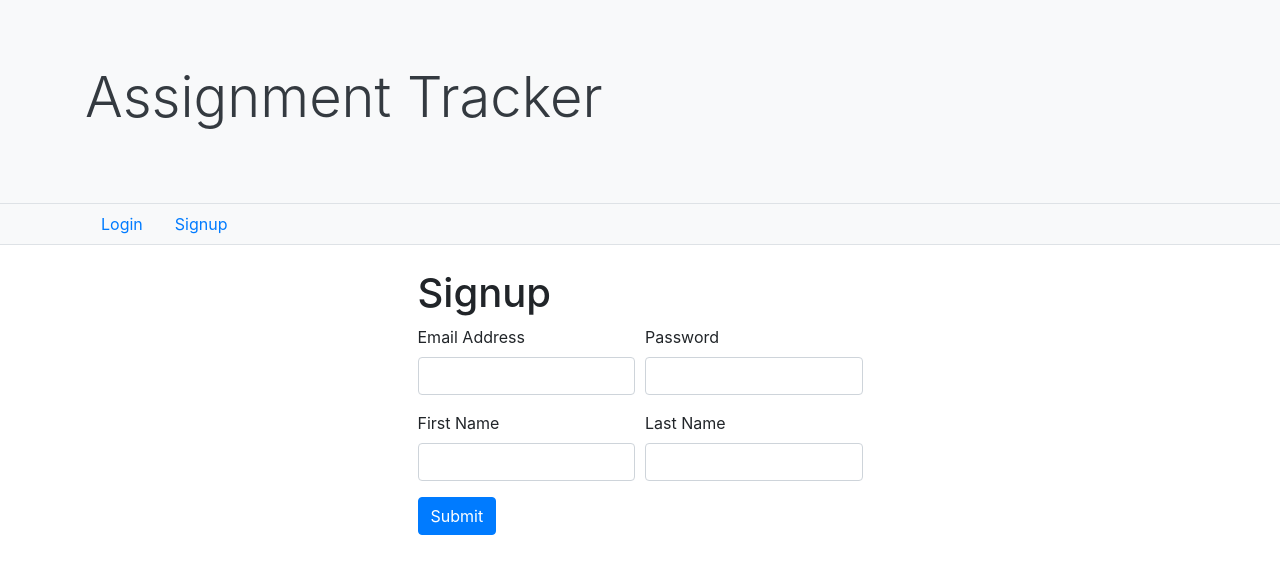
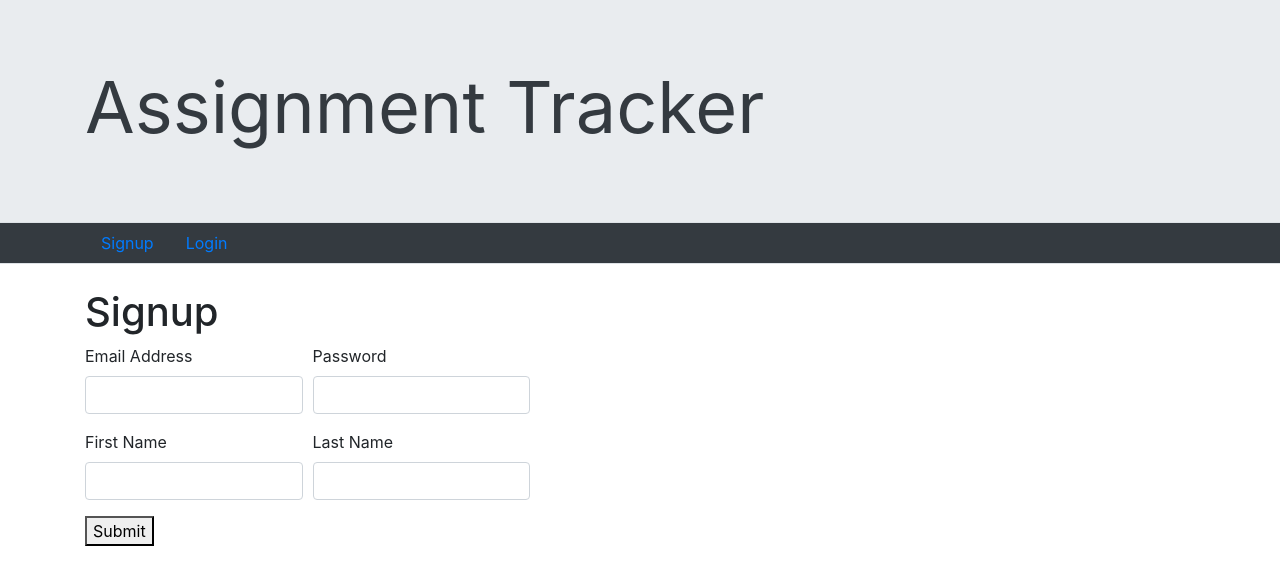
Before and after one commit to oieeri26/js400-final-project-frontend, a React (Create React App) app: page /signup in a window 1280 px wide. Shown: the top 584 px of the page. Built offline with nearby package versions, Linux system fonts and the light colour scheme; no server answers.

Commit message:
adding some styling

```diff
--- a/src/components/auth/Login.Component.js
+++ b/src/components/auth/Login.Component.js
@@ -48,7 +48,7 @@ class Form extends React.Component {
             value={this.state.password} />
         </div>
         </div>
-        <button type='submit' className='btn btn-primary'>Submit</button>
+        <button type='submit' className='btn-basic'>Submit</button>
       </form>
     )
   }
--- a/src/components/auth/Login.Form.js
+++ b/src/components/auth/Login.Form.js
@@ -3,7 +3,7 @@ import Form from './Login.Component'
 
 export default ({ onSubmit }) => (
   <main className='container'>
-    <section className='row justify-content-md-center'>
+    <section className='row justify'>
       <div className='col col-lg-5'>
         <h1>Login</h1>
         <Form onSubmit={onSubmit} />
--- a/src/components/auth/Signup.Component.js
+++ b/src/components/auth/Signup.Component.js
@@ -74,7 +74,7 @@ class Form extends React.Component {
             required />
         </div>
         </div>
-        <button type='submit' className='btn btn-primary'>Submit</button>
+        <button type='submit' className='btn-basic'>Submit</button>
       </form>
     )
   }
--- a/src/components/auth/Signup.Form.js
+++ b/src/components/auth/Signup.Form.js
@@ -3,7 +3,7 @@ import Form from './Signup.Component'
 
 export default ({ onSubmit }) => (
   <main className='container'>
-    <section className='row justify-content-md-center'>
+    <section className='row justify'>
       <div className='col col-lg-5'>
         <h1>Signup</h1>
         <Form onSubmit={onSubmit} />
--- a/src/components/posts/List/List.js
+++ b/src/components/posts/List/List.js
@@ -4,7 +4,7 @@ import Actions from './List.Actions'
 
 export default ({ currentUserId, destroyAssignment, user }) => {
   const posts = user.posts.map(post => (
-    <div key={post._id} className='card'>
+    <div key={post._id} className='card text-muted d-flex'>
       <div className='card-body'>
         <p className='card-text'>{ post.assignmentTitle }</p>
         <p className='card-text'>{ post.projectDescription}</p>
--- a/src/components/shared/Header.js
+++ b/src/components/shared/Header.js
@@ -1,9 +1,9 @@
 import React from 'react'
 
 const Header = () => (
-  <header className='jumbotron jumbotron-fluid bg-light text-dark border-bottom mb-0'>
+  <header className='jumbotron jumbotron-fluid bg-grey text-dark border-bottom mb-0'>
     <div className='container'>
-      <h1 className='display-4'>Assignment Tracker</h1>
+      <h1 className='display-3'><b>Assignment Tracker</b></h1>
     </div>
   </header>
 )
--- a/src/components/shared/Navigation/Navigation.Student.AuthenticatedLinks.js
+++ b/src/components/shared/Navigation/Navigation.Student.AuthenticatedLinks.js
@@ -10,7 +10,7 @@ const AuthenticatedLinks = ({ currentUserId, logoutUser, history }) => {
   return (
     <ul className='nav justify-content'>
       <li className='nav-item'>
-        <Link className='nav-link' to={`/users/5d644d32d84d5f2efc16aab2/posts`}>Home</Link>
+        <Link className='nav-link' to={`/users/5d64723f31a7b54f2870f44a/posts`}>Home</Link>
       </li>
       <li className='nav-item'>
         <Link className='nav-link' to='/students'>All Students</Link>
--- a/src/components/shared/Navigation/Navigation.UnauthenticatedLinks.js
+++ b/src/components/shared/Navigation/Navigation.UnauthenticatedLinks.js
@@ -4,10 +4,10 @@ import { Link } from 'react-router-dom'
 export default () => (
   <ul className='nav justify-content'>
     <li className='nav-item'>
-      <Link className='nav-link' to='/login'>Login</Link>
+      <Link className='nav-link' to='/signup'>Signup</Link>
     </li>
     <li className='nav-item'>
-      <Link className='nav-link' to='/signup'>Signup</Link>
+      <Link className='nav-link' to='/login'>Login</Link>
     </li>
   </ul>
 )
--- a/src/components/shared/Navigation/Navigation.js
+++ b/src/components/shared/Navigation/Navigation.js
@@ -5,7 +5,7 @@ import AuthenticatedStudentLinks from './Navigation.Student.AuthenticatedLinks'
 import UnauthenticatedLinks from './Navigation.UnauthenticatedLinks'
 
 export default ({ currentUserId, logoutUser }) => (
-  <section className='bg-light border-bottom mb-4'>
+  <section className='bg-dark border-bottom mb-4'>
     <div className='container'>
       {
         currentUserId
--- a/src/components/users/List/List.js
+++ b/src/components/users/List/List.js
@@ -1,20 +1,20 @@
 import React from 'react'
-import { Link } from 'react-router-dom'
+// import { Link } from 'react-router-dom'
 
 export default ({ users }) => {
   const lis = users.map(user => (
-    <li key={user._id}>
-      <Link to={`/users/${user._id}/posts`}>
-        {user.firstName} {user.lastName} {user.email}
-      </Link>
-    </li>
+    <div key={user._id} className="p-2 bd-highlight border card-footer">
+      {/* <Link to={`/users/${user._id}/posts`}> */}
+        {user.firstName} {user.lastName} - {user.email}
+      {/* </Link> */}
+    </div>
   ))
 
   return (
     <>
-      <p>
-        { lis }
-      </p>
+      <div class="d-flex flex-column bd-highlight mb-3">
+      { lis }
+      </div>
     </>
   )
 }
```
